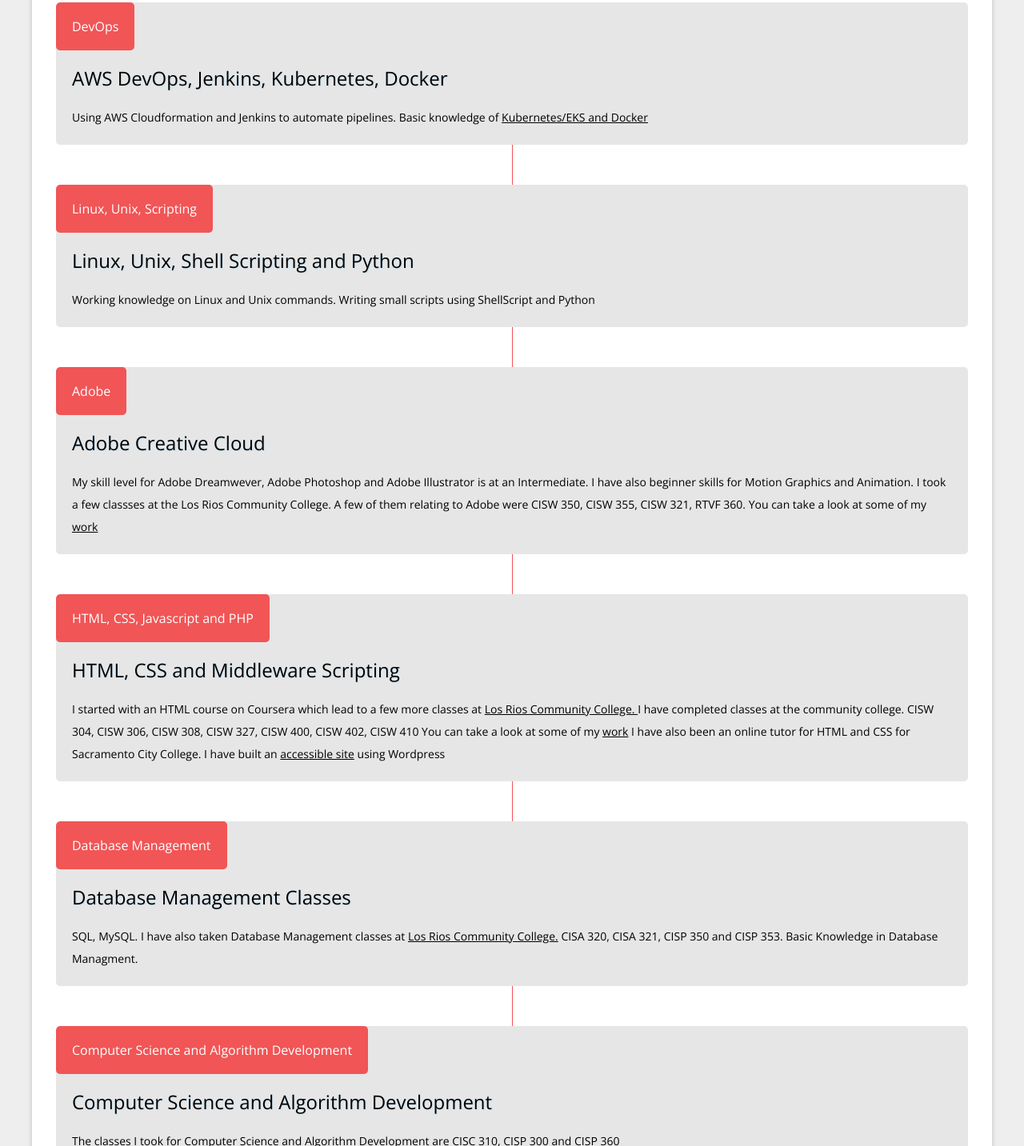
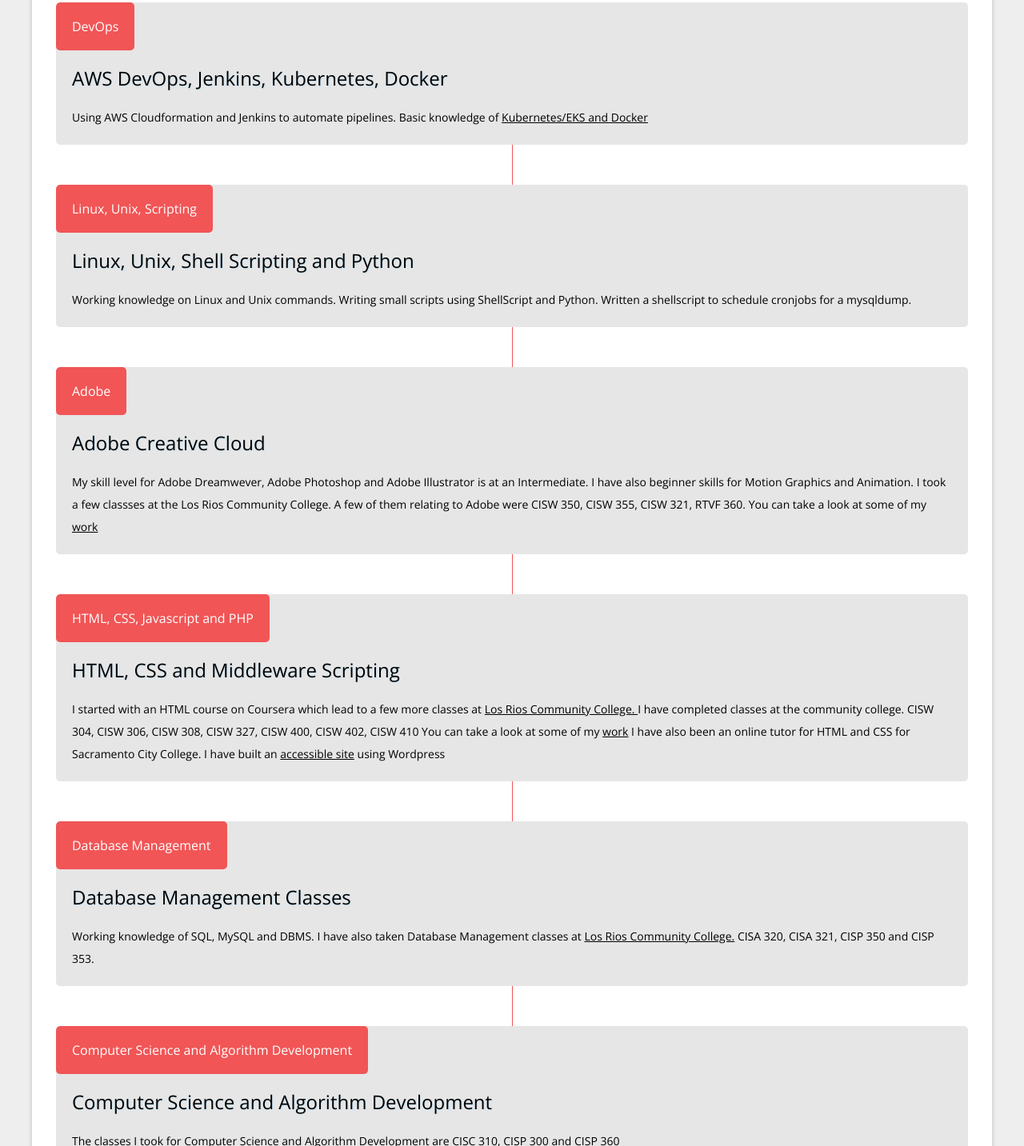
Before and after one commit to eshanis/eshanis.github.io, a plain HTML site: page skills.html in a window 1280 px wide. Shown: the part 246-1679 px from the top of the page at 80% size. Drawn offline with nearby package versions, Linux system fonts and the light colour scheme.

Commit message:
Update skills.html

```diff
--- a/skills.html
+++ b/skills.html
@@ -56,7 +56,7 @@ http://www.templatemo.com/tm-413-flip-turn
                             <h1>Linux, Unix, Shell Scripting and Python</h1>
 
 
-                            <p>Working knowledge on Linux and Unix commands. Writing small scripts using ShellScript and Python
+                            <p>Working knowledge on Linux and Unix commands. Writing small scripts using ShellScript and Python. Written a shellscript to schedule cronjobs for a mysqldump.
                                 <!--a rel="nofollow" href="http://fontawesome.info/font-awesome-icon-world-map/">Font Awesome</a>. Example: <strong>&lt;i class=&quot;fa fa-gift&quot;&gt;&lt;/i&gt;</strong--> </p>
                         </div>
                     </div>
@@ -89,7 +89,7 @@ http://www.templatemo.com/tm-413-flip-turn
                             <div class="time_line_caption left">Database Management</div>
                             <!--div class="time_line_icon right"><i class="fa fa-chain"></i></div-->
                             <h1>Database Management Classes</h1>
-                            <p>SQL, MySQL. I have also taken Database Management classes at <a href="https://losrios.edu/" target="_blank"> Los Rios Community College.</a> CISA 320, CISA 321, CISP 350 and CISP 353. Basic Knowledge in Database Managment. </p>
+                            <p>Working knowledge of SQL, MySQL and DBMS. I have also taken Database Management classes at <a href="https://losrios.edu/" target="_blank"> Los Rios Community College.</a> CISA 320, CISA 321, CISP 350 and CISP 353. </p>
                         </div>
                     </div>
                     <div class="time_line_wap left_timeline">
```
